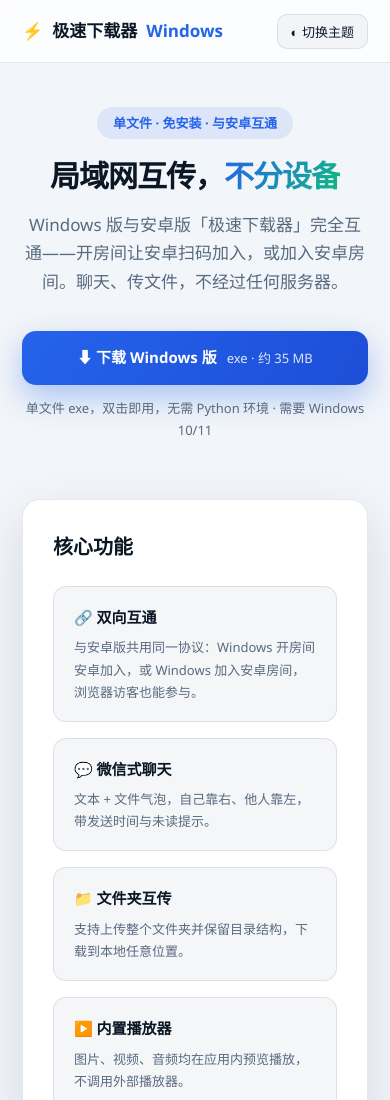
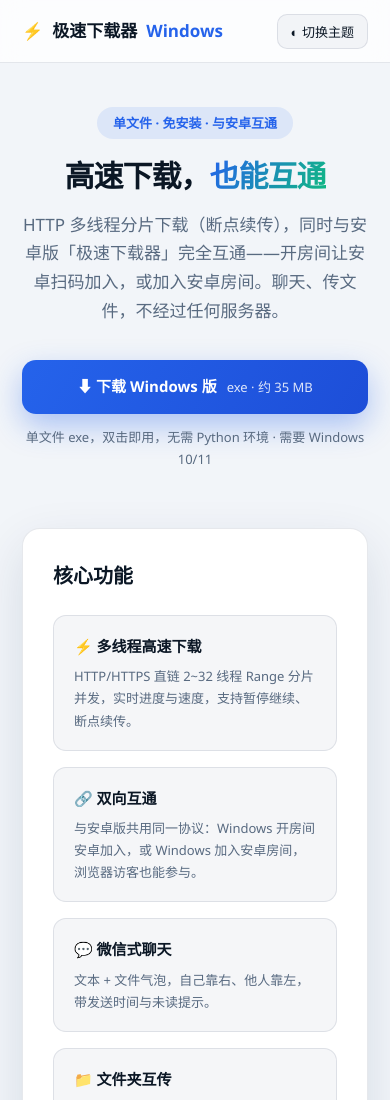
Before and after one commit to zhutonghuo/fastdownloader-windows, a plain HTML site: page site/index.html in a window 390 px wide. Shown: the top 1100 px of the page. Drawn offline with Linux system fonts and the light colour scheme.

Commit message:
v1.1: HTTP multi-thread download + responsive layout

```diff
--- a/site/index.html
+++ b/site/index.html
@@ -51,8 +51,8 @@ code{background:var(--panel);border:1px solid var(--border);border-radius:6px;pa
 <div class="wrap">
   <section class="hero">
     <span class="badge">单文件 · 免安装 · 与安卓互通</span>
-    <h1>局域网互传，<em>不分设备</em></h1>
-    <p class="lead">Windows 版与安卓版「极速下载器」完全互通——开房间让安卓扫码加入，或加入安卓房间。聊天、传文件，不经过任何服务器。</p>
+    <h1>高速下载，<em>也能互通</em></h1>
+    <p class="lead">HTTP 多线程分片下载（断点续传），同时与安卓版「极速下载器」完全互通——开房间让安卓扫码加入，或加入安卓房间。聊天、传文件，不经过任何服务器。</p>
     <div class="dl">
       <a class="btn" href="FastDownloader.exe" download>⬇ 下载 Windows 版 <small>exe · 约 35 MB</small></a>
       <span class="meta">单文件 exe，双击即用，无需 Python 环境 · 需要 Windows 10/11</span>
@@ -62,6 +62,7 @@ code{background:var(--panel);border:1px solid var(--border);border-radius:6px;pa
   <section class="card">
     <h2 style="font-size:20px">核心功能</h2>
     <div class="grid">
+      <div class="feat"><h3>⚡ 多线程高速下载</h3><p>HTTP/HTTPS 直链 2~32 线程 Range 分片并发，实时进度与速度，支持暂停继续、断点续传。</p></div>
       <div class="feat"><h3>🔗 双向互通</h3><p>与安卓版共用同一协议：Windows 开房间安卓加入，或 Windows 加入安卓房间，浏览器访客也能参与。</p></div>
       <div class="feat"><h3>💬 微信式聊天</h3><p>文本 + 文件气泡，自己靠右、他人靠左，带发送时间与未读提示。</p></div>
       <div class="feat"><h3>📁 文件夹互传</h3><p>支持上传整个文件夹并保留目录结构，下载到本地任意位置。</p></div>
```
